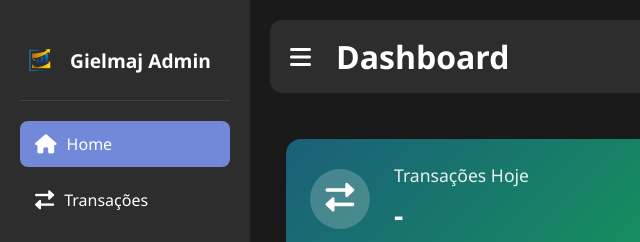
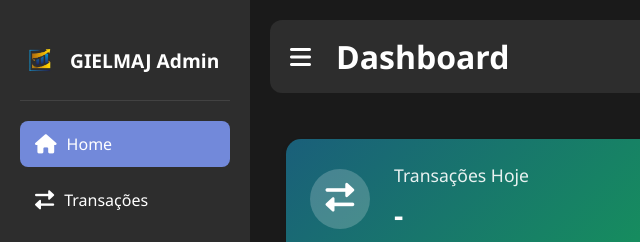
Before and after one commit to DevCoderMax/gielmaj-admin, a plain HTML site: page dashboard/dashboard.html in a window 1280 px wide. Shown: the top 242 px of the page, 0-640 px from the left. Drawn offline with Linux system fonts and the light colour scheme; no server answers.

Commit message:
Update dashboard.html

```diff
--- a/dashboard/dashboard.html
+++ b/dashboard/dashboard.html
@@ -3,7 +3,7 @@
 <head>
     <meta charset="UTF-8">
     <meta name="viewport" content="width=device-width, initial-scale=1.0">
-    <title>Dashboard - Gielmaj Admin</title>
+    <title>Dashboard - GIELMAJ Admin</title>
     <link rel="stylesheet" href="../styles.css">
     <link rel="stylesheet" href="dashboard.css">
     <link rel="stylesheet" href="https://cdnjs.cloudflare.com/ajax/libs/font-awesome/6.0.0/css/all.min.css">
@@ -14,7 +14,7 @@
         <aside class="left-menu" id="leftMenu">
             <div class="menu-header">
                 <img src="../logo.png" alt="Logo" class="menu-logo">
-                <h2>Gielmaj Admin</h2>
+                <h2>GIELMAJ Admin</h2>
             </div>
             <nav class="menu-nav">
                 <ul>
```
